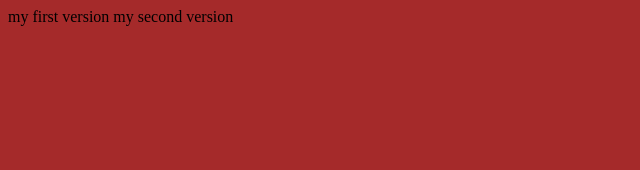
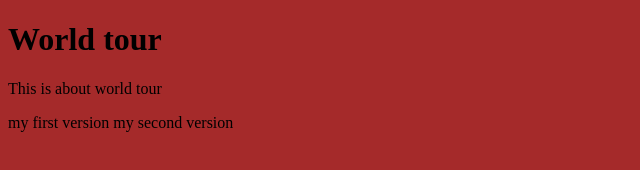
Before and after one commit to adi971/hello1, a plain HTML site: page Elephant.html in a window 1280 px wide. Shown: the whole page, without its empty margins (0-640 px from the left). Drawn offline with Linux system fonts and the light colour scheme.

Commit message:
upate Elephant.html with Emergency Fix

```diff
--- a/Elephant.html
+++ b/Elephant.html
@@ -8,6 +8,8 @@
     <link rel="stylesheet" href="style.css">
 </head>
 <body>
+    <h1>World tour</h1>
+    <p>This is about world tour</p>
     my first version
     my second version
 </body>
```
